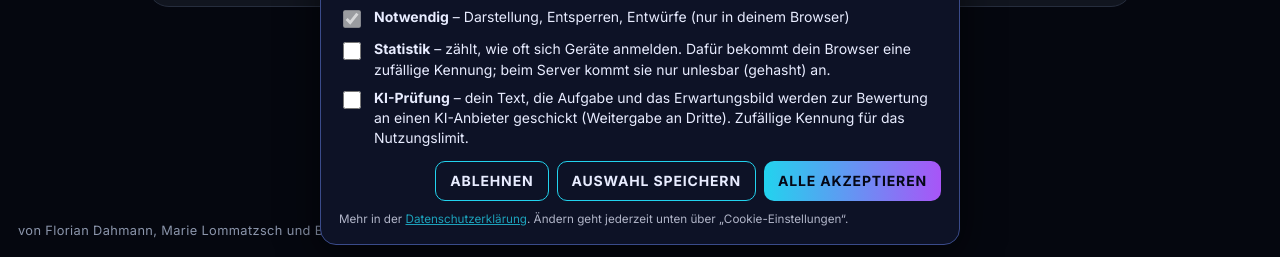
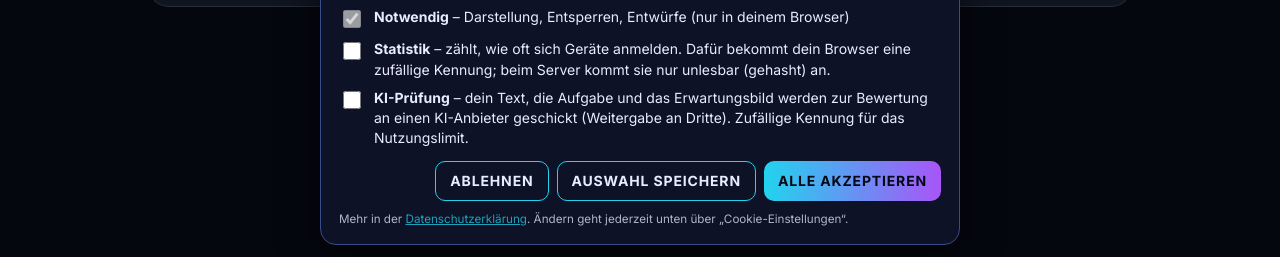
Before and after one commit to ABIBruno/abibruno.github.io, a plain HTML site: page index.html in a window 1280 px wide. Shown: the part 543-800 px from the top of the page. Drawn offline with Linux system fonts and the light colour scheme; no server answers.

Commit message:
Startseite: Namen in der Fußzeile entfernt
Co-Authored-By: Claude Sonnet 5.5 <noreply@anthropic.com>
Claude-Session: https://claude.ai/code/session_01TyXT6gwfMuvi5mb9ezfvMQ

```diff
--- a/index.html
+++ b/index.html
@@ -56,9 +56,6 @@ footer a{color:var(--muted)}
 .eth-link b{background:none;color:#5aa0e6;-webkit-text-fill-color:#5aa0e6}
 :root[data-theme="light"] .eth-link b{color:#2b6cb0;-webkit-text-fill-color:#2b6cb0}
 .eth-link:hover,.eth-link:focus-visible{border-color:#e6be55;box-shadow:0 0 22px rgba(230,190,85,.3)}
-footer{position:relative}
-footer .credits{position:absolute;left:18px;top:50%;transform:translateY(-50%);text-align:left;letter-spacing:.03em}
-@media (max-width:700px){footer .credits{position:static;transform:none;text-align:center;margin-bottom:8px}}
 @media (max-width:560px){.pod-link{padding:5px}.pod-link span{display:none}}
 @media (max-width:560px){.choices{grid-template-columns:1fr;max-width:340px}}
 </style>
@@ -77,7 +74,7 @@ footer .credits{position:absolute;left:18px;top:50%;transform:translateY(-50%);t
     <a class="card geschichte" href="geschichte/"><span class="ico">🏛️</span><span class="name">GESCHICHTE</span><span class="desc">Methodenwerkstatt</span></a>
   </nav>
 </main>
-<footer><div class="credits">von Florian Dahmann, Marie Lommatzsch und Bruno Kmoch</div>© 2026 ABIDASMUSS · <a href="datenschutz.html">Datenschutz</a> · <a href="impressum.html">Impressum</a></footer>
+<footer>© 2026 ABIDASMUSS · <a href="datenschutz.html">Datenschutz</a> · <a href="impressum.html">Impressum</a></footer>
 <script src="consent.js?v=1"></script>
 </body>
 </html>
```
